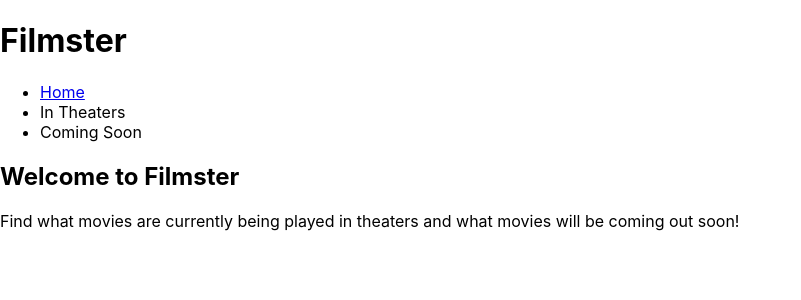
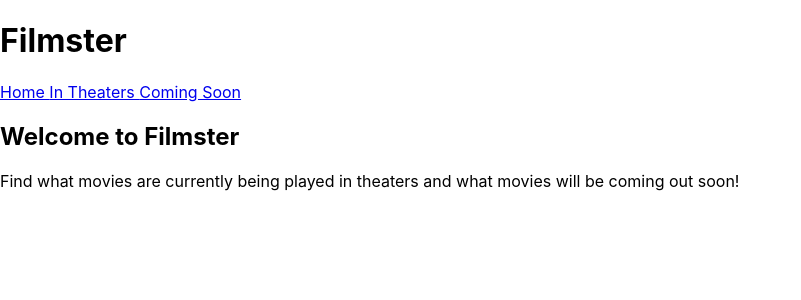
Before and after one commit to brianchoi93/Filmster, a React (Create React App) app: page / in a window 1280 px wide. Shown: the top 300 px of the page, without its empty margins (0-801 px from the left). Built offline with nearby package versions, Linux system fonts and the light colour scheme.

Commit message:
Make comingsoon component

```diff
--- a/src/App.js
+++ b/src/App.js
@@ -1,22 +1,27 @@
 import './App.css';
 import { Routes, Route, Link } from 'react-router-dom'
 import Main from './components/main/Main';
+import InTheaters from './components/inTheaters/InTheaters';
+import ComingSoon from './components/comingSoon/ComingSoon';
+import Movie from './components/Movie/Movie';
 
 function App() {
   return (
     <div>
       <header>
         <h1>Filmster</h1>
-        <ul>
-          <li> <Link to ='/'> Home </Link></li>
-          <li>In Theaters</li>
-          <li>Coming Soon</li>
-          {/* <li><Link to ='/'>Home</Link></li> */}
-        </ul>
+        <div>
+          <Link to ='/'> Home </Link>
+          <Link to ='/intheaters'> In Theaters </Link>
+          <Link to ='/comingsoon'> Coming Soon </Link>
+        </div>
       </header>
       <main>
         <Routes>
           <Route path='/' element={<Main/>} />
+          <Route path='/intheaters' element={<InTheaters/>}/>
+          <Route path='/intheaters/:id' element={<Movie/>}/>
+          <Route path='/comingsoon' elemnent={<ComingSoon/>}/>
         </Routes>
       </main>
     </div>
--- a/src/components/comingSoon/ComingSoon.js
+++ b/src/components/comingSoon/ComingSoon.js
@@ -3,7 +3,7 @@ import React from 'react';
 function ComingSoon(props) {
   return (
     <div>
-
+      What movies are coming out in the near future?
     </div>
   );
 }
```
